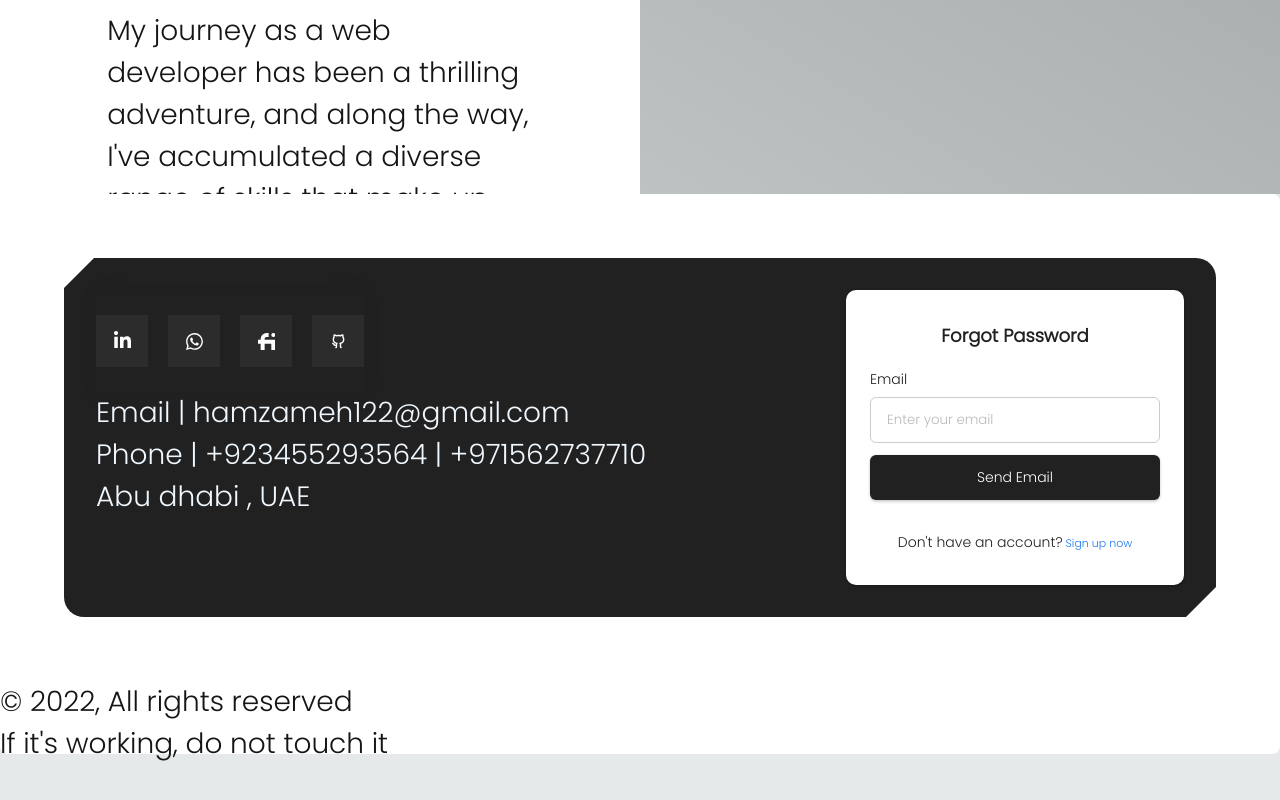
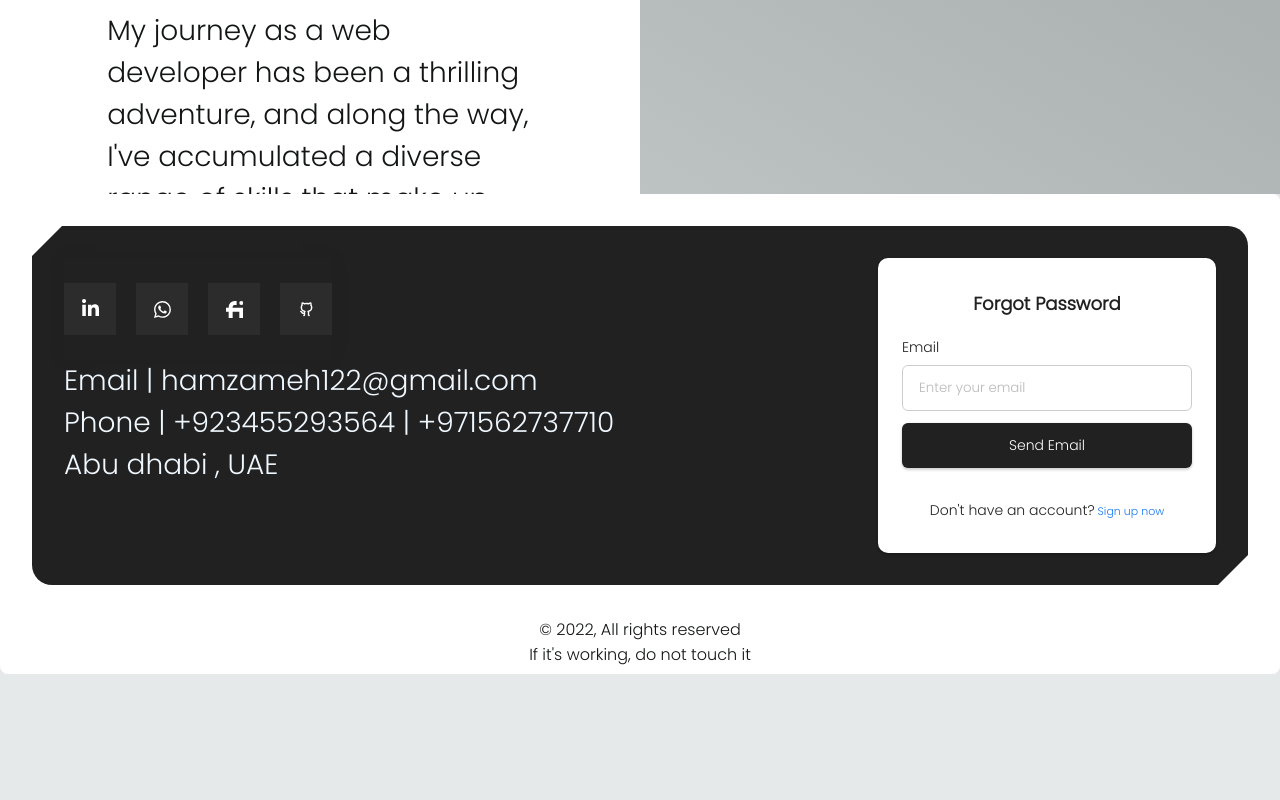
Before and after one commit to dork7/cv, a React (Vite) app: page / in a window 1280 px wide. Shown: the part 606-1406 px from the top of the page. Built offline with nearby package versions, Linux system fonts and the light colour scheme.

Commit message:
footer added

```diff
--- a/src/components/Contact/contact.styles.css
+++ b/src/components/Contact/contact.styles.css
@@ -8,7 +8,7 @@
     border-bottom-left-radius: 20px;
     display: flex;
     flex-direction: column;
-    margin: 4rem;
+    margin: 2rem;
     padding: 2rem;
     display: flex;
     flex-direction: row;
--- a/src/components/Footer/footer.styles.css
+++ b/src/components/Footer/footer.styles.css
@@ -1,3 +1,6 @@
 .footer-container {
     display: flex;
+    flex-direction: column;
+    align-items: center;
+    font-size: 1rem;
 }
--- a/src/components/Footer/index.jsx
+++ b/src/components/Footer/index.jsx
@@ -1,5 +1,5 @@
 import React from 'react'
-
+import './footer.styles.css'
 const Footer = () => {
     return (
         <div className='footer-container'>
--- a/style.css
+++ b/style.css
@@ -159,5 +159,5 @@ h1 {
 
 
 .main-section>.contact-section {
-    height: 70vh;
+    height: 60vh;
 }
```
